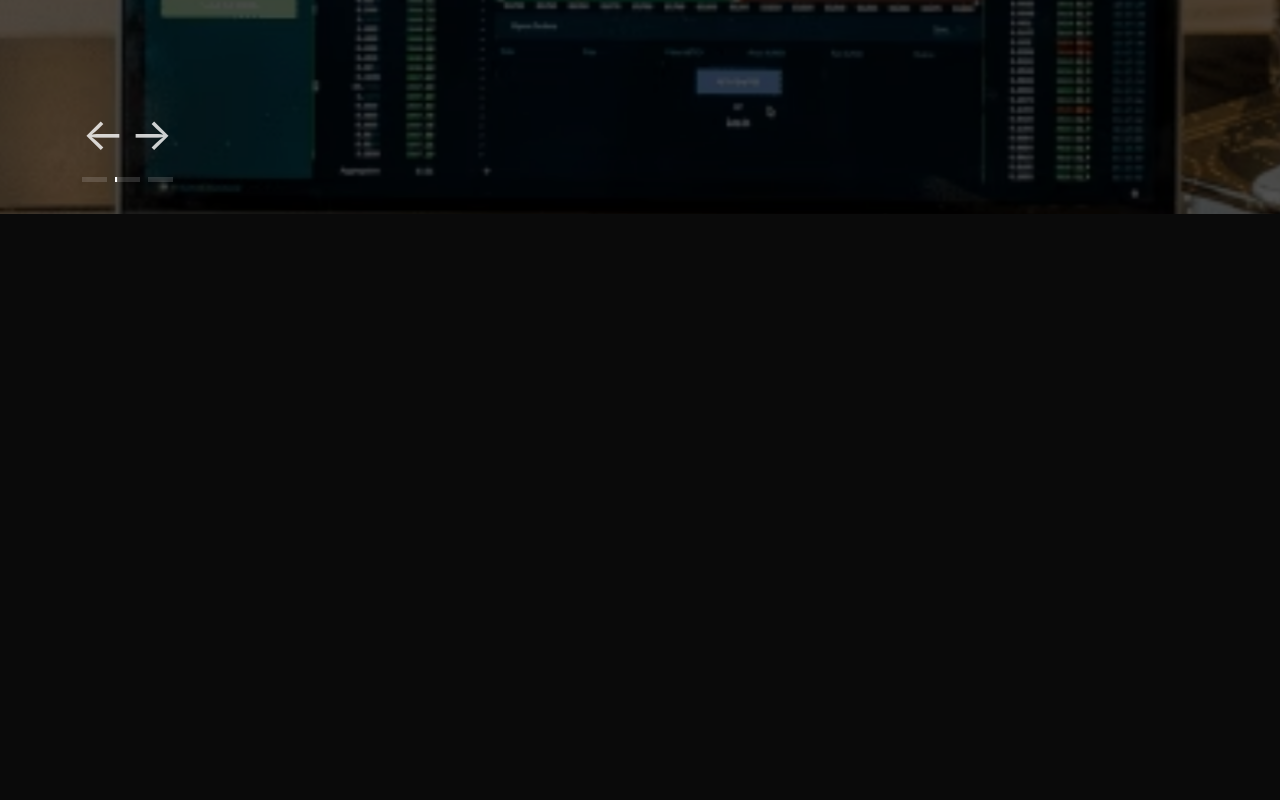
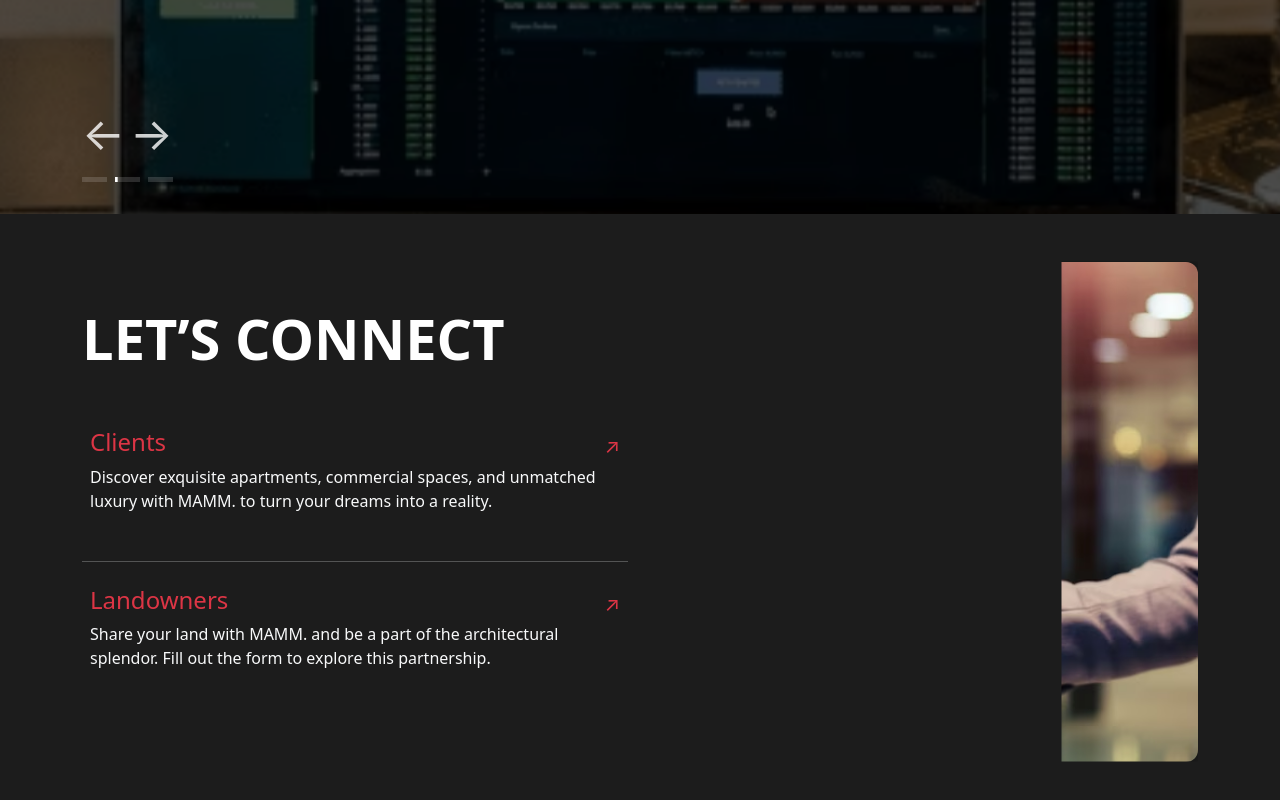
Before and after one commit to tawsif0/builder, a React (Create React App) app: page / in a window 1280 px wide. Shown: the part 3360-4160 px from the top of the page. Before the commit the page ends 3574 px from the top, so only its background shows below. Built offline with nearby package versions, Linux system fonts and the light colour scheme.

Commit message:
added contact

```diff
--- a/package.json
+++ b/package.json
@@ -3,6 +3,7 @@
     "version": "0.1.0",
     "private": true,
     "dependencies": {
+        "@fortawesome/fontawesome-free": "^6.7.2",
         "@studio-freight/lenis": "^1.0.42",
         "@testing-library/jest-dom": "^5.16.5",
         "@testing-library/react": "^13.4.0",
@@ -15,6 +16,7 @@
         "react-dom": "^18.2.0",
         "react-icons": "^4.12.0",
         "react-project-template": "file:",
+        "react-router-dom": "^7.5.0",
         "react-scripts": "5.0.1",
         "web-vitals": "^2.1.4"
     },
--- a/public/index.html
+++ b/public/index.html
@@ -7,40 +7,25 @@
         <meta name="theme-color" content="#000000" />
         <meta name="description" content="Web site created using create-react-app" />
         <link rel="apple-touch-icon" href="%PUBLIC_URL%/logo192.png" />
-        <!--
-      manifest.json provides metadata used when your web app is installed on a
-      user's mobile device or desktop. See https://developers.google.com/web/fundamentals/web-app-manifest/
-    -->
         <link rel="manifest" href="%PUBLIC_URL%/manifest.json" />
-        <!--
-      Notice the use of %PUBLIC_URL% in the tags above.
-      It will be replaced with the URL of the `public` folder during the build.
-      Only files inside the `public` folder can be referenced from the HTML.
-
-      Unlike "/favicon.ico" or "favicon.ico", "%PUBLIC_URL%/favicon.ico" will
-      work correctly both with client-side routing and a non-root public URL.
-      Learn how to configure a non-root public URL by running `npm run build`.
-    -->
-        <title>React App</title>
+        <title>MAMM.</title>
         <style>
             html {
                 background-color: #0a0a0a !important;
                 scroll-behavior: smooth !important;
             }
         </style>
+        <link
+            rel="stylesheet"
+            href="https://cdnjs.cloudflare.com/ajax/libs/font-awesome/6.5.0/css/all.min.css"
+            integrity="sha512-+UVOcCQwHdEz0r4GVpXZ8JYUzDQZcV1+wPxFoT84U3BaPbHJJu7QeFWr9mVaHGopjF3EKzRhwH78nJ4bfCgOA=="
+            crossorigin="anonymous"
+            referrerpolicy="no-referrer" />
+
         <script src="https://assets.codepen.io/16327/ScrollSmoother.min.js"></script>
     </head>
     <body>
         <noscript>You need to enable JavaScript to run this app.</noscript>
         <div id="root"></div>
-        <!--
-      This HTML file is a template.
-      If you open it directly in the browser, you will see an empty page.
-
-      You can add webfonts, meta tags, or analytics to this file.
-      The build step will place the bundled scripts into the <body> tag.
-
-      To begin the development, run `npm start` or `yarn start`.
-      To create a production bundle, use `npm run build` or `yarn build`.
-    --></body>
+    </body>
 </html>
--- a/src/App.js
+++ b/src/App.js
@@ -1,12 +1,22 @@
 import React from 'react';
+import { Routes, Route } from 'react-router-dom';
 import Nav from './components/Navbar';
 import Hero from './components/Hero';
 import About from './components/about';
 import OurBusiness from './components/OurBusiness';
 import Projects from './components/Projects';
+import Contact from './components/Contact';
+import Error from './pages/Error';
+import ScrollToTop from './components/scroll-top/ScrollToTop';
 
 const App = () => {
     return (
+        <>
+            <ScrollToTop />
+            <Routes>
+                <Route
+                    path="/"
+                    element={
                         <>
                             <section id="hero-section">
                                 <Nav />
@@ -15,6 +25,12 @@ const App = () => {
                             <About />
                             <OurBusiness />
                             <Projects />
+                            <Contact />
+                        </>
+                    }
+                />
+                <Route path="*" element={<Error />} /> {/* ✅ Catch-all route */}
+            </Routes>
         </>
     );
 };
--- /dev/null
+++ b/src/components/Contact.css
@@ -0,0 +1,18 @@
+.contact-section {
+    background-color: #1c1c1c;
+}
+
+.contact-image {
+    width: 100%;
+    height: auto;
+    max-height: 500px;
+    object-fit: cover;
+    box-shadow: 0 0 12px rgba(0, 0, 0, 0.4);
+    border-radius: 12px;
+    clip-path: inset(0% 0% 0% 15%);
+    transition: clip-path 0.5s ease-out;
+}
+
+hr {
+    opacity: 0.3;
+}
--- /dev/null
+++ b/src/components/Contact.js
@@ -0,0 +1,73 @@
+/* eslint-disable max-lines */
+import React, { useEffect, useRef } from 'react';
+import { Link } from 'react-router-dom';
+import { gsap } from 'gsap';
+import { ScrollTrigger } from 'gsap/ScrollTrigger';
+import './Contact.css';
+import handshakeImage from '../assests/images/handshake.jpg';
+
+gsap.registerPlugin(ScrollTrigger);
+
+const Contact = () => {
+    const imageRef = useRef(null);
+    const sectionRef = useRef(null);
+
+    useEffect(() => {
+        gsap.fromTo(
+            imageRef.current,
+            { clipPath: 'inset(0% 0% 0% 75%)' }, // Start fully hidden from right
+            {
+                clipPath: 'inset(0% 0% 0% 0%)', // Reveal completely
+                duration: 1.5,
+                ease: 'power2.out',
+                scrollTrigger: {
+                    trigger: sectionRef.current,
+                    start: 'top bottom',
+                    end: 'center center',
+                    scrub: 1
+                }
+            }
+        );
+    }, []);
+
+    return (
+        <div ref={sectionRef} className="contact-section text-white py-5">
+            <div className="container">
+                <div className="row d-flex align-items-stretch">
+                    <div className="col-md-6 d-flex flex-column justify-content-center">
+                        <h1 className="display-4 fw-bold mb-5">LET’S CONNECT</h1>
+
+                        <Link to="/" className="text-decoration-none">
+                            <div className="mb-4 contact-link p-2 rounded">
+                                <div className="d-flex justify-content-between align-items-center">
+                                    <h4 className="text-danger mb-2">Clients</h4>
+                                    <span className="text-danger fs-5">↗</span>
+                                </div>
+                                <p className="text-light m-0">Discover exquisite apartments, commercial spaces, and unmatched luxury with MAMM. to turn your dreams into a reality.</p>
+                            </div>
+                        </Link>
+
+                        <hr className="border-light" />
+
+                        <Link to="/" className="text-decoration-none">
+                            <div className="mb-4 contact-link p-2 rounded">
+                                <div className="d-flex justify-content-between align-items-center">
+                                    <h4 className="text-danger mb-2">Landowners</h4>
+                                    <span className="text-danger fs-5">↗</span>
+                                </div>
+                                <p className="text-light">Share your land with MAMM. and be a part of the architectural splendor. Fill out the form to explore this partnership.</p>
+                            </div>
+                        </Link>
+                    </div>
+                    <div className="col-md-6 d-flex align-items-stretch">
+                        <div className="w-100">
+                            <img ref={imageRef} src={handshakeImage} alt="Handshake" className="contact-image w-100 h-100" />
+                        </div>
+                    </div>
+                </div>
+            </div>
+        </div>
+    );
+};
+
+export default Contact;
--- /dev/null
+++ b/src/components/scroll-top/ScrollToTop.css
@@ -0,0 +1,71 @@
+.cm-up {
+    position: fixed;
+    bottom: 70px;
+    right: 30px;
+    width: 60px;
+    height: 60px;
+    border-radius: 50%;
+    background: #000; /* Pure black */
+    color: #ff4d4d; /* White icon */
+    font-size: 24px;
+    display: flex;
+    align-items: center;
+    justify-content: center;
+    box-shadow: 0px 4px 15px rgba(0, 0, 0, 0.3); /* Soft depth effect */
+    cursor: pointer;
+    z-index: 1000;
+    transition: all 0.3s ease-in-out;
+    border: 2px solid #ff4d4d; /* Thin white border for a premium touch */
+    outline: none;
+}
+
+/* Hover Effect – Smooth White Glow */
+.cm-up:hover {
+    transform: scale(1.15);
+    box-shadow: 0px 8px 25px rgba(255, 255, 255, 0.4);
+    background: linear-gradient(145deg, #222, #000); /* Subtle 3D Effect */
+}
+
+/* Click Animation */
+.cm-up:active {
+    transform: scale(1.05);
+    background: #111; /* Slightly lighter black */
+}
+
+/* Icon Styling */
+.cm-icon {
+    display: flex;
+    align-items: center;
+    justify-content: center;
+    font-size: 24px;
+    color: #ff4d4d;
+}
+
+/* ✨ Soft Pulsating Glow Animation */
+@keyframes soft-glow {
+    0% {
+        box-shadow: 0px 0px 10px rgba(255, 255, 255, 0.1);
+    }
+    50% {
+        box-shadow: 0px 0px 15px rgba(255, 255, 255, 0.3);
+    }
+    100% {
+        box-shadow: 0px 0px 10px rgba(255, 255, 255, 0.1);
+    }
+}
+
+.cm-up {
+    animation: soft-glow 1.5s infinite alternate;
+}
+
+/* 📱 Mobile Optimized */
+@media (max-width: 570px) {
+    .cm-up {
+        width: 50px;
+        height: 50px;
+    }
+
+    .cm-icon {
+        font-size: 20px;
+    }
+}
--- /dev/null
+++ b/src/components/scroll-top/ScrollToTop.jsx
@@ -0,0 +1,36 @@
+import React, { useEffect, useState } from 'react';
+import './ScrollToTop.css';
+
+const ScrollToTop = () => {
+    const [backToTopButton, setBackToTopButton] = useState(false);
+
+    useEffect(() => {
+        const handleScroll = () => {
+            setBackToTopButton(window.scrollY > 100);
+        };
+
+        window.addEventListener('scroll', handleScroll);
+        return () => window.removeEventListener('scroll', handleScroll);
+    }, []);
+
+    const scrollUp = () => {
+        window.scrollTo({
+            top: 0,
+            behavior: 'smooth'
+        });
+    };
+
+    return (
+        <>
+            {backToTopButton && (
+                <button className="cm-up" onClick={scrollUp}>
+                    <span className="cm-icon">
+                        <i className="fas fa-chevron-up"></i>
+                    </span>
+                </button>
+            )}
+        </>
+    );
+};
+
+export default ScrollToTop;
--- a/src/index.js
+++ b/src/index.js
@@ -1,9 +1,16 @@
 import React from 'react';
 import ReactDOM from 'react-dom/client';
+import { BrowserRouter as Router } from 'react-router-dom';
 import App from './App';
 import 'bootstrap/dist/css/bootstrap.min.css';
+import '@fortawesome/fontawesome-free/css/all.min.css';
+
 import './index.css';
 
 const root = ReactDOM.createRoot(document.getElementById('root'));
 
-root.render(<App />);
+root.render(
+    <Router>
+        <App />
+    </Router>
+);
--- /dev/null
+++ b/src/pages/Error.css
@@ -0,0 +1,29 @@
+/* components/Error.css */
+.error-container {
+    min-height: 100vh;
+    background: linear-gradient(to right, #000000, #434343);
+    display: flex;
+    align-items: center;
+    justify-content: center;
+    padding: 2rem;
+}
+
+.error-content h1 {
+    font-size: 10rem;
+    color: crimson;
+}
+
+.error-content p {
+    font-size: 1.8rem;
+    color: #ddd;
+}
+
+.error-content a.btn {
+    border-radius: 50px;
+    transition: all 0.3s ease;
+}
+
+.error-content a.btn:hover {
+    background-color: white;
+    color: crimson;
+}
--- /dev/null
+++ b/src/pages/Error.js
@@ -0,0 +1,15 @@
+import React from 'react';
+import './Error.css';
+
+const Error = () => {
+    return (
+        <div className="error-container">
+            <div className="error-content text-center text-white">
+                <h1 className="display-1 fw-bold">404</h1>
+                <p className="fs-3">Oops! The page you're looking for doesn't exist.</p>
+            </div>
+        </div>
+    );
+};
+
+export default Error;
```
Also changed, not shown: src/assests/images/handshake.jpg (added), 1 other file (tests, documents, lock files or other folders). Lines whose indentation alone changed are shown as unchanged.
